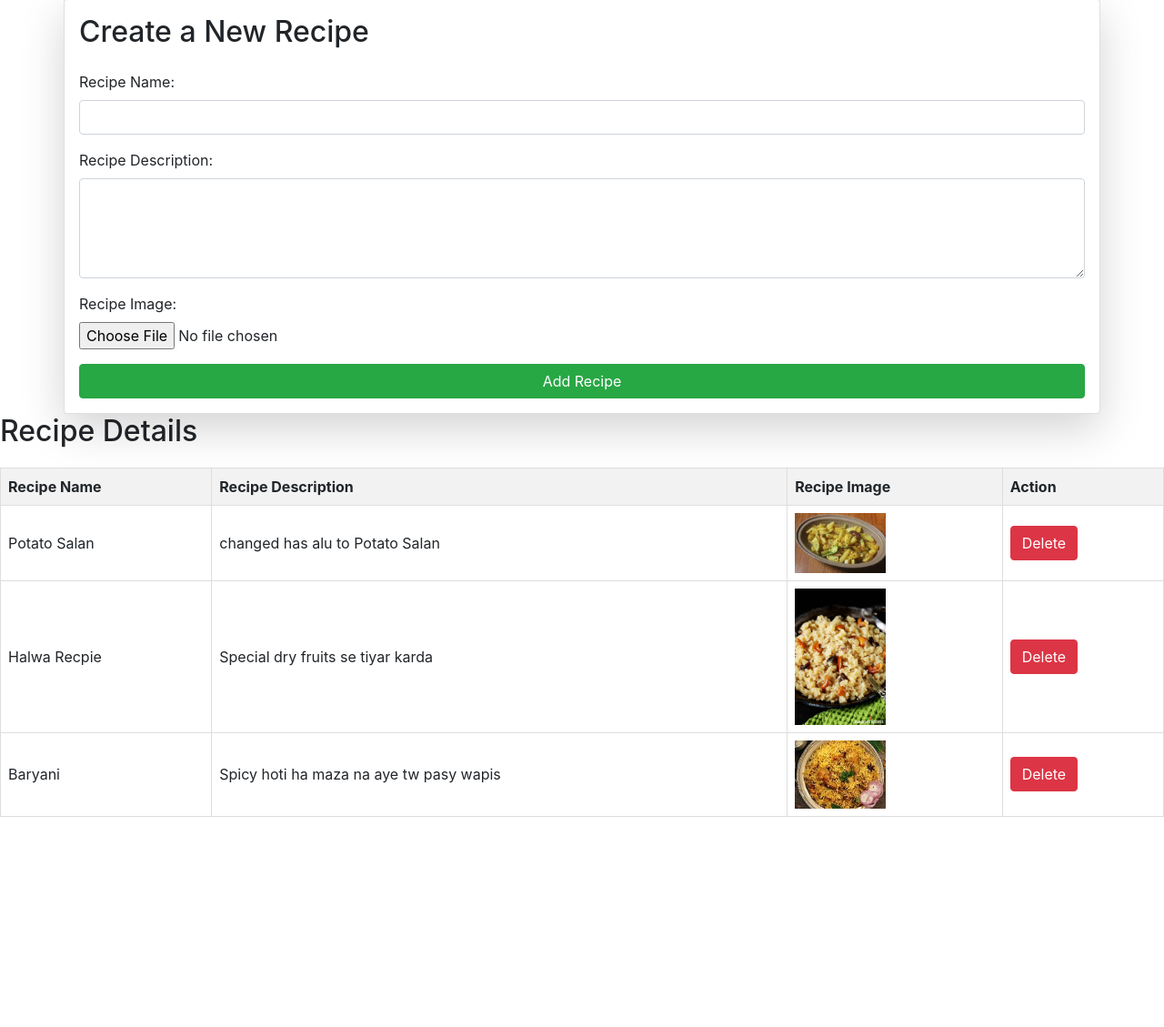
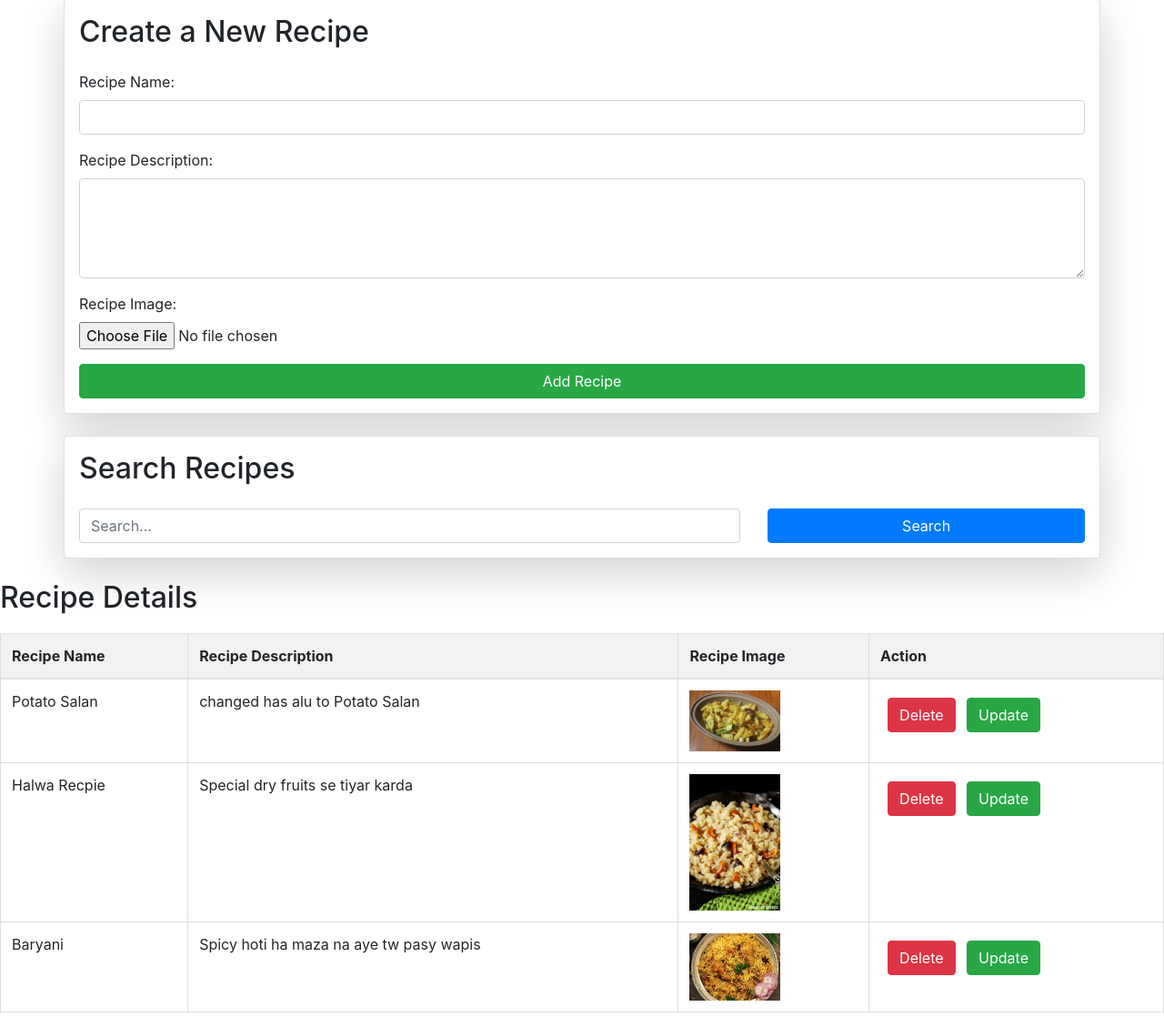
Before and after one commit to EmanAmir13/Django, a Django app: page / in a window 1280 px wide. Shown: the part 49-1178 px from the top of the page at 91% size. Before the commit the page ends 947 px from the top, so only its background shows below. Run offline with Django 5.2, Linux system fonts and the light colour scheme; data comes from the database, SQL or seed files in the repository; both versions use the stored data as it was after the commit; some libraries are stand-ins or nearby versions.

Commit message:
Added the functionality of update and search recipe

```diff
--- a/recipe_project/recipe/urls.py
+++ b/recipe_project/recipe/urls.py
@@ -23,6 +23,7 @@ from django.contrib.staticfiles.urls import staticfiles_urlpatterns
 
 urlpatterns = [
     path('', recipes, name='recipes'),
+    path('api/v1/update_recipes/<id>/', update_recipes, name='update_recipes'),
     path('api/v1/del_recipes/<id>/', del_recipes, name='del_recipes'),
     path('api/v1/admin/', admin.site.urls),
 ]
--- a/recipe_project/vege/templates/index.html
+++ b/recipe_project/vege/templates/index.html
@@ -24,13 +24,28 @@
         </div>
 
         <button type="submit" class="btn btn-success btn-block">Add Recipe</button>
+
     </form>
 </div>
 
 
-<h2>Recipe Details</h2>
+<div class="container mt-4 card p-3 shadow-lg">
+    <h2 class="mb-4">Search Recipes</h2>
 
-<table>
+    <form class="row" action="/" method="GET">
+        <div class="col-8">
+            <input name="search" type="search" class="form-control" id="searchInput" placeholder="Search...">
+        </div>
+        <div class="col-4">
+            <button type="submit" class="btn btn-primary btn-block" id="searchBtn">Search</button>
+        </div>
+    </form>
+
+</div>
+
+<h2 class="mt-4">Recipe Details</h2> <!-- Added margin-top -->
+
+<table class="table">
     <thead>
     <tr>
         <th>Recipe Name</th>
@@ -42,15 +57,15 @@
     <tbody>
     {% for recipe in recipes %}
     <tr>
-        <td>{{recipe.recipe_name}}</td>
-        <td>{{recipe.recipe_description}}</td>
+        <td>{{ recipe.recipe_name }}</td>
+        <td>{{ recipe.recipe_description }}</td>
         <td>
-            <img src="media/{{recipe.recipe_image}}" alt="Recipe Image" style="max-width: 100px;">
+            <img src="media/{{ recipe.recipe_image }}" alt="Recipe Image" style="max-width: 100px;">
+        </td>
         <td>
-            <a href="/api/v1/del_recipes/{{recipe.id}}/" class="btn btn-danger">Delete</a>
+            <a href="/api/v1/del_recipes/{{ recipe.id }}/" class="btn btn-danger m-2">Delete</a>
+            <a href="/api/v1/update_recipes/{{ recipe.id }}/" class="btn btn-success">Update</a>
         </td>
-        </td>
-
     </tr>
     {% endfor %}
     </tbody>
--- a/recipe_project/vege/views.py
+++ b/recipe_project/vege/views.py
@@ -22,9 +22,34 @@ def recipes(request):
         return redirect('/')
 
     queryset = Recipe.objects.all()
+
+    if request.GET.get('search'):
+        queryset = queryset.filter(recipe_name__icontains=request.GET.get('search'))
+
     context = {'recipes': queryset}
 
     return render(request, "index.html", context=context)
+
+
+def update_recipes(request, id):
+    queryset = Recipe.objects.get(id=id)
+
+    if request.method == 'POST':
+        data = request.POST
+
+        recipe_name = data.get('recipe_name')
+        recipe_description = data.get('recipe_description')
+        recipe_image = request.FILES.get('recipe_image')
+
+        queryset.recipe_name = recipe_name
+        queryset.recipe_description = recipe_description
+        if recipe_image:
+            queryset.recipe_image = recipe_image
+
+        queryset.save()
+        return redirect('/')
+    context = {'recipe': queryset}
+    return render(request, "update_recipe.html", context=context)
 
 
 def del_recipes(request, id):
```
Also changed, not shown: recipe_project/vege/templates/update_recipe.html (added, +30 -0 lines), recipe_project/db.sqlite3, recipe_project/public/static/recipes_img/alu_bhujia_9FlXlDY.jpg (added), recipe_project/public/static/recipes_img/dp.jpg (added).
